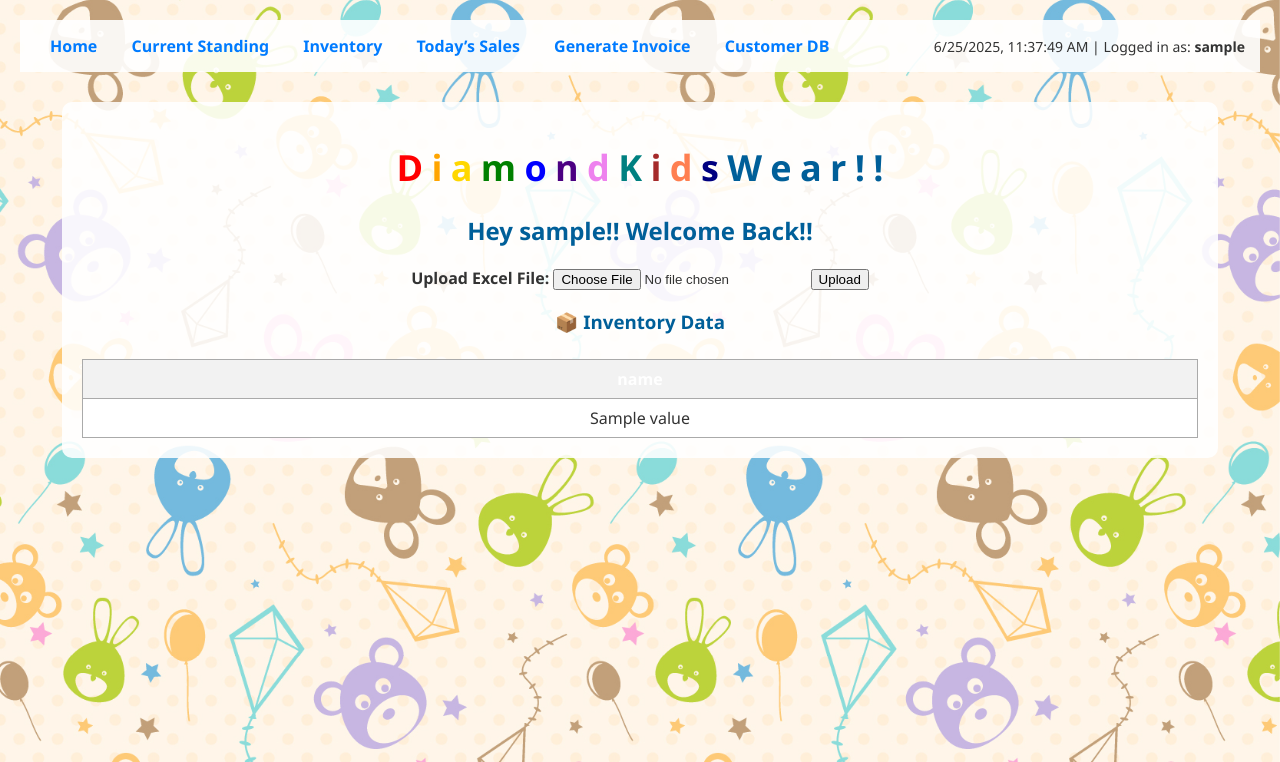
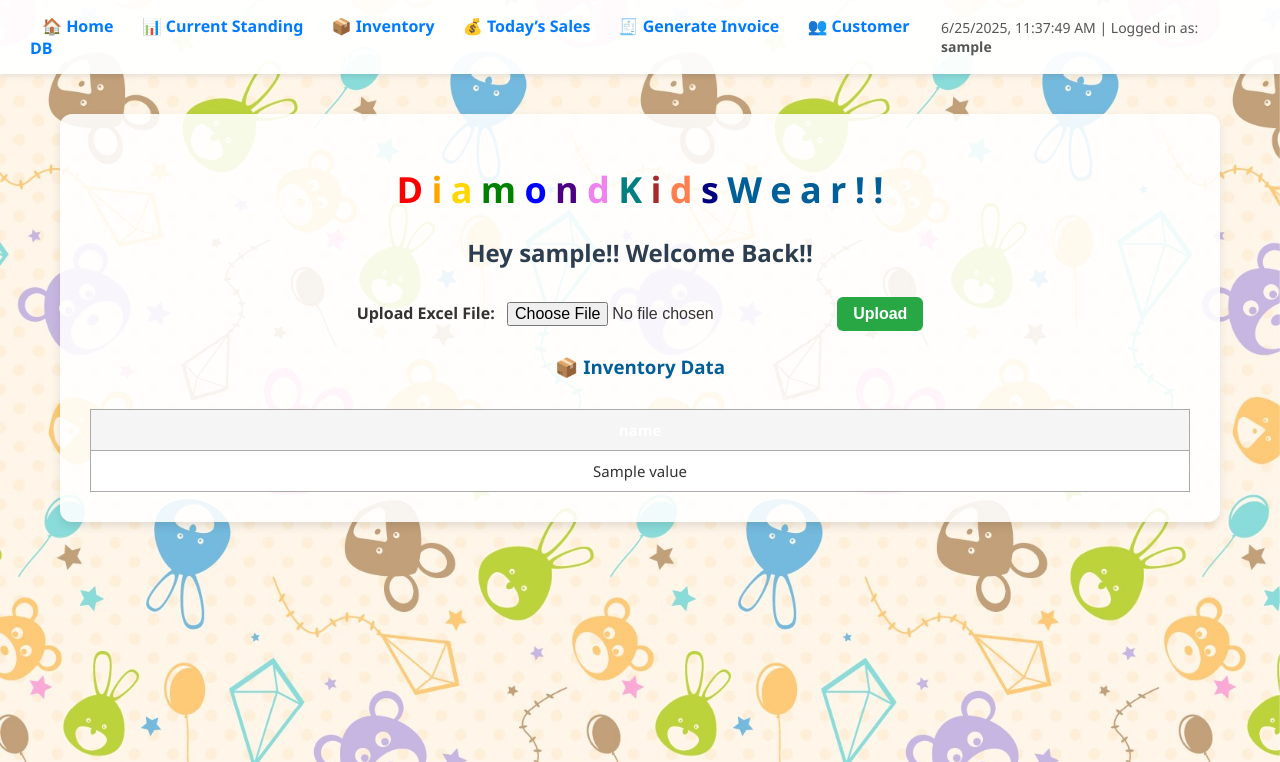
Before and after one commit to TahaChuna/RetailWebApp, a Flask app: template templates/dashboard.html in a window 1280 px wide. Shown: the top 762 px of the page. Run offline with Flask 3, Linux system fonts and the light colour scheme; the template is opened without the code that fills it: most values are stand-ins (such as "Sample title", 1, 10 or a date in 2020).

Commit message:
Updated dashboard and home templates

```diff
--- a/templates/dashboard.html
+++ b/templates/dashboard.html
@@ -1,5 +1,5 @@
 <!DOCTYPE html>
-<html>
+<html lang="en">
 <head>
     <meta charset="UTF-8">
     <title>Dashboard - {{ username }}</title>
@@ -8,37 +8,56 @@
         body {
             background-image: url("{{ url_for('static', filename='images/kids-bg.jpg') }}");
             background-size: cover;
+            background-position: center;
+            background-repeat: no-repeat;
             font-family: 'Segoe UI', sans-serif;
             color: #333;
+            margin: 0;
+            padding: 0;
         }
+
         .navbar {
-            background-color: rgba(255, 255, 255, 0.9);
-            padding: 15px;
+            background-color: rgba(255, 255, 255, 0.95);
+            padding: 15px 30px;
             display: flex;
             justify-content: space-between;
             align-items: center;
+            box-shadow: 0 2px 6px rgba(0,0,0,0.1);
         }
+
         .nav-links a {
-            margin: 0 15px;
+            margin: 0 12px;
             text-decoration: none;
             font-weight: bold;
             color: #007BFF;
+            font-size: 16px;
         }
+
+        .nav-links a:hover {
+            text-decoration: underline;
+        }
+
         .time-user {
             font-size: 14px;
+            color: #555;
         }
+
         .container {
-            padding: 20px;
+            padding: 30px;
             background-color: rgba(255, 255, 255, 0.88);
-            margin: 30px auto;
-            width: 90%;
-            border-radius: 10px;
+            margin: 40px auto;
+            width: 92%;
+            max-width: 1100px;
+            border-radius: 12px;
             text-align: center;
+            box-shadow: 0 4px 10px rgba(0,0,0,0.1);
         }
+
         h1 span {
             font-size: 36px;
             font-weight: bold;
         }
+
         .multicolor span:nth-child(1) { color: red; }
         .multicolor span:nth-child(2) { color: orange; }
         .multicolor span:nth-child(3) { color: gold; }
@@ -51,34 +70,80 @@
         .multicolor span:nth-child(10) { color: brown; }
         .multicolor span:nth-child(11) { color: coral; }
         .multicolor span:nth-child(12) { color: navy; }
+
+        h2 {
+            color: #2c3e50;
+            margin-bottom: 25px;
+        }
+
         .upload-section {
-            margin-top: 20px;
+            margin: 20px 0;
         }
+
+        .upload-section input[type="file"] {
+            padding: 8px;
+            font-size: 16px;
+        }
+
+        .upload-section button {
+            margin-left: 15px;
+            padding: 8px 16px;
+            font-size: 16px;
+            font-weight: bold;
+            color: white;
+            background-color: #28a745;
+            border: none;
+            border-radius: 6px;
+            cursor: pointer;
+        }
+
+        .upload-section button:hover {
+            background-color: #218838;
+        }
+
         table {
             width: 100%;
             border-collapse: collapse;
-            margin-top: 25px;
+            margin-top: 30px;
         }
+
         th, td {
-            padding: 8px 12px;
+            padding: 10px 14px;
             border: 1px solid #aaa;
             background-color: #fff;
+            font-size: 15px;
         }
+
         th {
-            background-color: #f2f2f2;
+            background-color: #f5f5f5;
+            font-weight: 600;
         }
-        a { text-decoration: none; color: #007BFF; }
+
+        @media (max-width: 768px) {
+            .nav-links a {
+                display: block;
+                margin: 8px 0;
+            }
+
+            .container {
+                padding: 20px;
+            }
+
+            table {
+                font-size: 12px;
+            }
+        }
     </style>
 </head>
 <body>
     <div class="navbar">
         <div class="nav-links">
-            <a href="/dashboard">Home</a>
-            <a href="/current-standing">Current Standing</a>
-            <a href="/inventory">Inventory</a>
-            <a href="/sales">Today’s Sales</a>
-            <a href="/invoice">Generate Invoice</a>
-            <a href="/customers">Customer DB</a>
+            <a href="{{ url_for('dashboard') }}">🏠 Home</a>
+            <a href="{{ url_for('current_standing') }}">📊 Current Standing</a>
+            <a href="{{ url_for('inventory') }}">📦 Inventory</a>
+            <a href="{{ url_for('sales') }}">💰 Today’s Sales</a>
+            <a href="{{ url_for('invoice') }}">🧾 Generate Invoice</a>
+            <a href="{{ url_for('customers') }}">👥 Customer DB</a>
         </div>
         <div class="time-user">
             <span id="current-time"></span> | Logged in as: <strong>{{ username }}</strong>
```
Also changed, not shown: templates/current_standing.html (+17 -0 lines), templates/home.html (+64 -8 lines), static/images/kids-bg.jpg, 1 other file.
